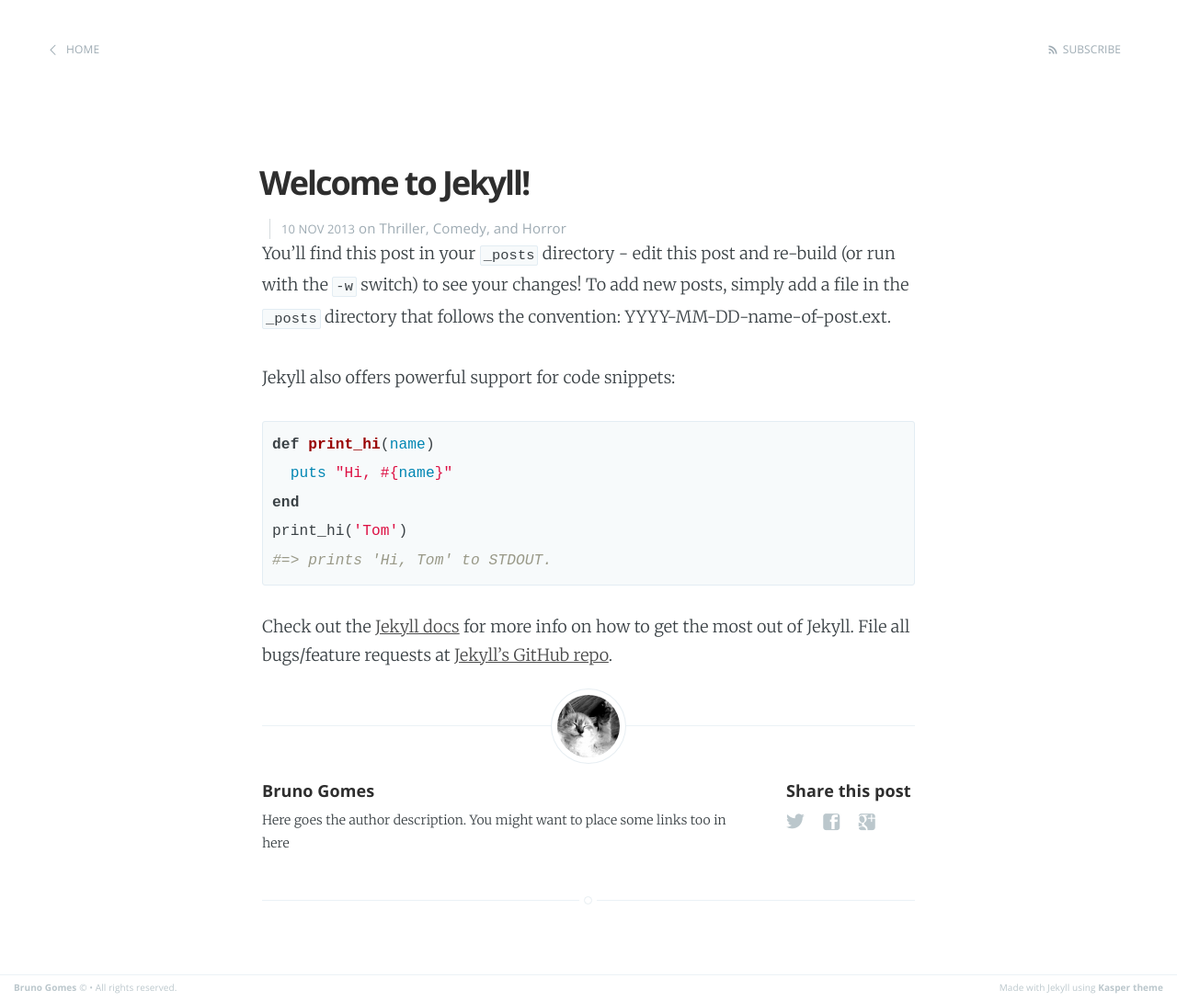
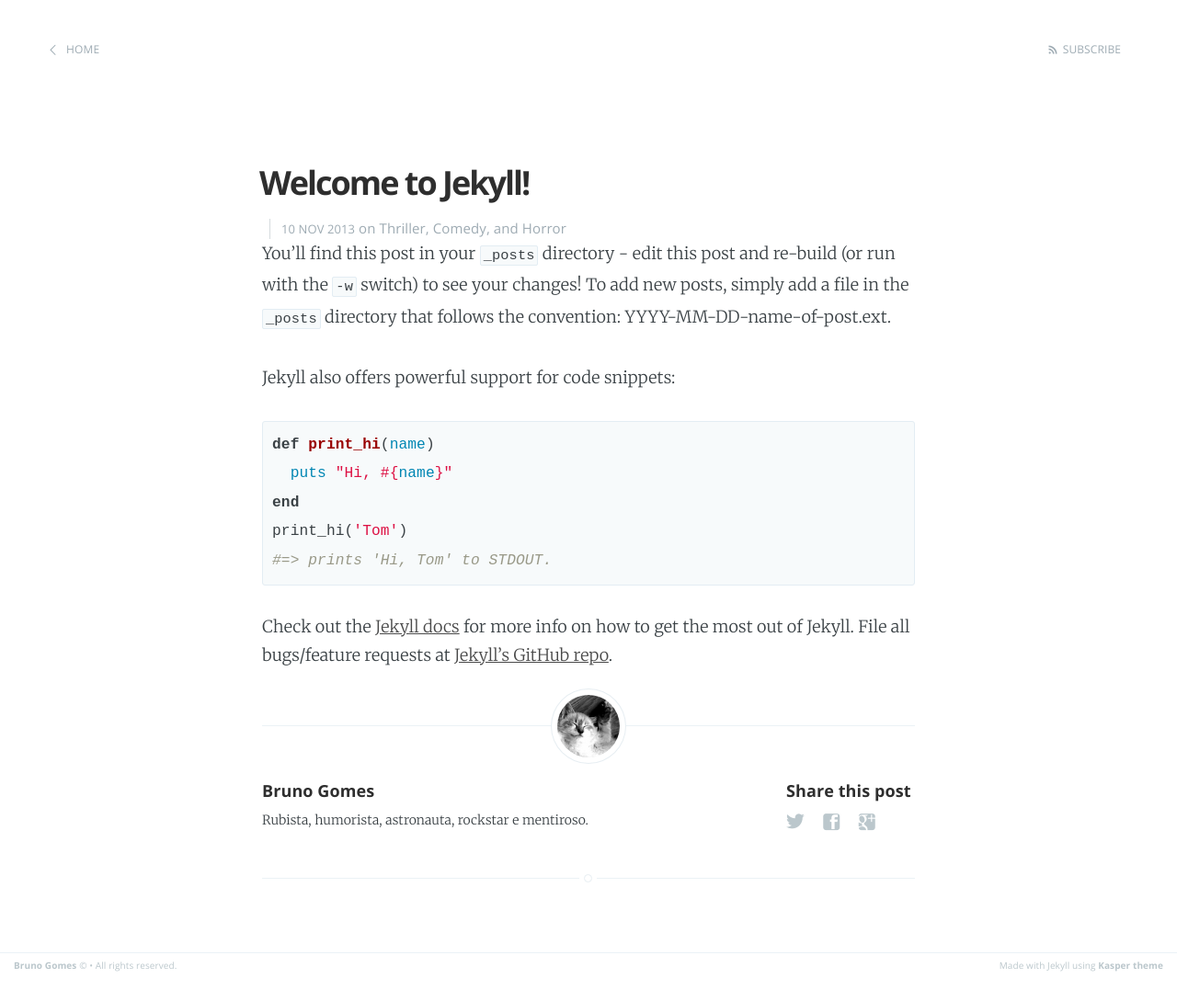
Before and after one commit to brunojabs/brunojabs.github.io, a Jekyll site: the page built from _posts/2013-11-10-welcome-to-jekyll.markdown, in a window 1280 px wide. Shown: the whole page at 92% size. Built offline with Jekyll 4.4.1, drawn with Linux system fonts in a browser that asks for light colours; Markdown is read by kramdown in place of the engine named in the settings; after the commit the page ends 1064 px from its top, so only the background shows below that; part of the change alters nothing that is shown.

```diff
--- a/_layouts/default.html
+++ b/_layouts/default.html
@@ -3,6 +3,7 @@
 <head>
     <meta http-equiv="Content-Type" content="text/html; charset=UTF-8" />
     <meta http-equiv="X-UA-Compatible" content="IE=edge,chrome=1" />
+    <meta name="google-site-verification" content="Rxyu4Us2dJhMBetPq3HsZnOQNAdJxUHdftvQrMswRHY" />
 
     <title>{{ site.name }} - {{ site.description }}</title>
     <meta name="description" content="{{ site.meta_description}}" />
@@ -34,18 +35,14 @@
     <script type="text/javascript" src="/assets/js/jquery.fitvids.js"></script>
     <script type="text/javascript" src="/assets/js/index.js"></script>
 
-    <!-- Google Analytics Tracking code -->
-    <script type="text/javascript">
+    <script>
+      (function(i,s,o,g,r,a,m){i['GoogleAnalyticsObject']=r;i[r]=i[r]||function(){
+      (i[r].q=i[r].q||[]).push(arguments)},i[r].l=1*new Date();a=s.createElement(o),
+      m=s.getElementsByTagName(o)[0];a.async=1;a.src=g;m.parentNode.insertBefore(a,m)
+      })(window,document,'script','//www.google-analytics.com/analytics.js','ga');
 
-      var _gaq = _gaq || [];
-      _gaq.push(['_setAccount', 'UA-XXXXXXXX-X']);
-      _gaq.push(['_trackPageview']);
-
-      (function() {
-        var ga = document.createElement('script'); ga.type = 'text/javascript'; ga.async = true;
-        ga.src = ('https:' == document.location.protocol ? 'https://ssl' : 'http://www') + '.google-analytics.com/ga.js';
-        var s = document.getElementsByTagName('script')[0]; s.parentNode.insertBefore(ga, s);
-      })();
+      ga('create', 'UA-57598343-1', 'auto');
+      ga('send', 'pageview');
 
     </script>
 </body>
--- a/_layouts/post.html
+++ b/_layouts/post.html
@@ -72,7 +72,7 @@ post_class: post-template
                     <h4> {{ site.author }} </h4>
                     <!-- Author Bio -->
                     <p>
-                        Here goes the author description. You might want to place some links too in here
+                        Rubista, humorista, astronauta, rockstar e mentiroso.
                     </p>
                 </section>
             {% endif %}
```
